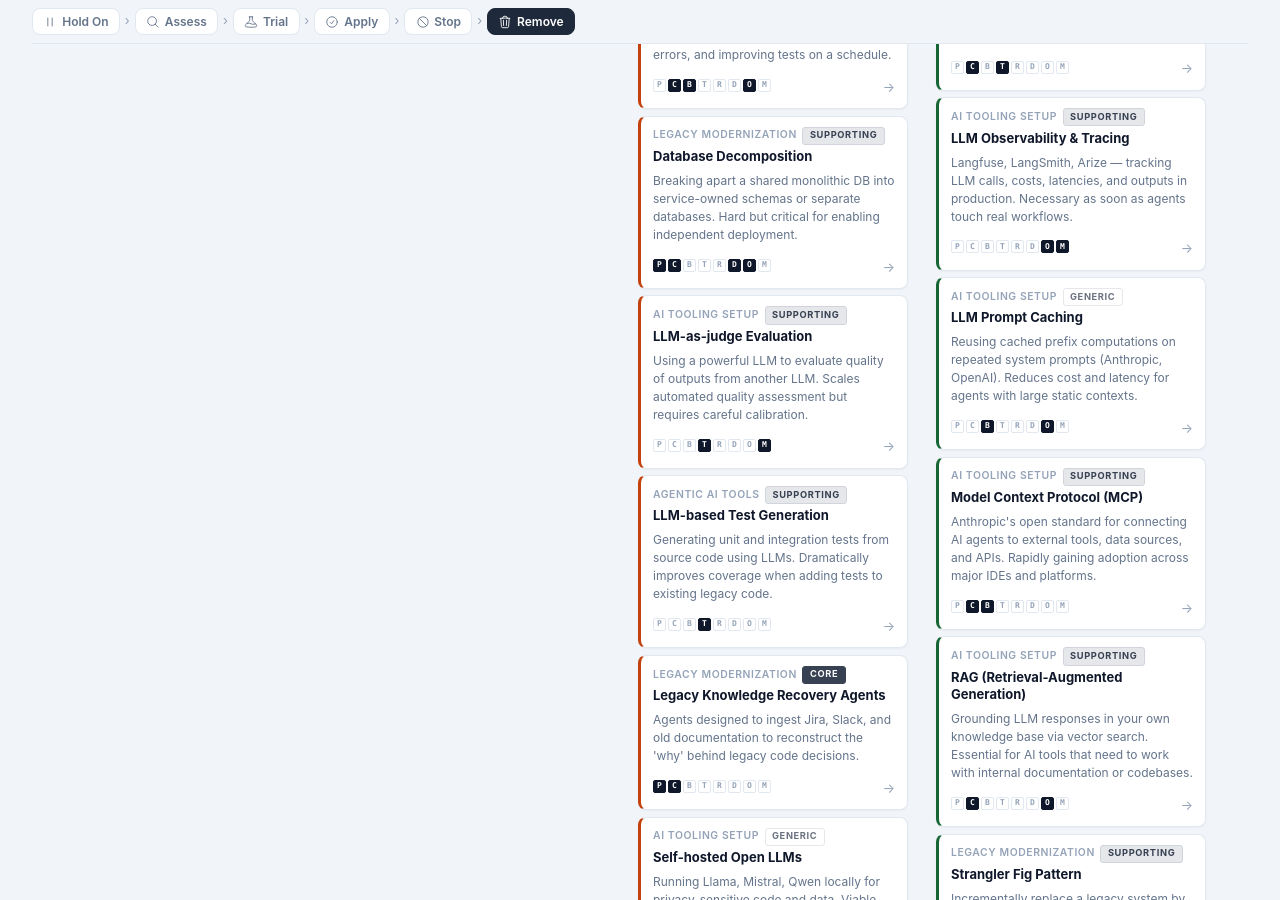
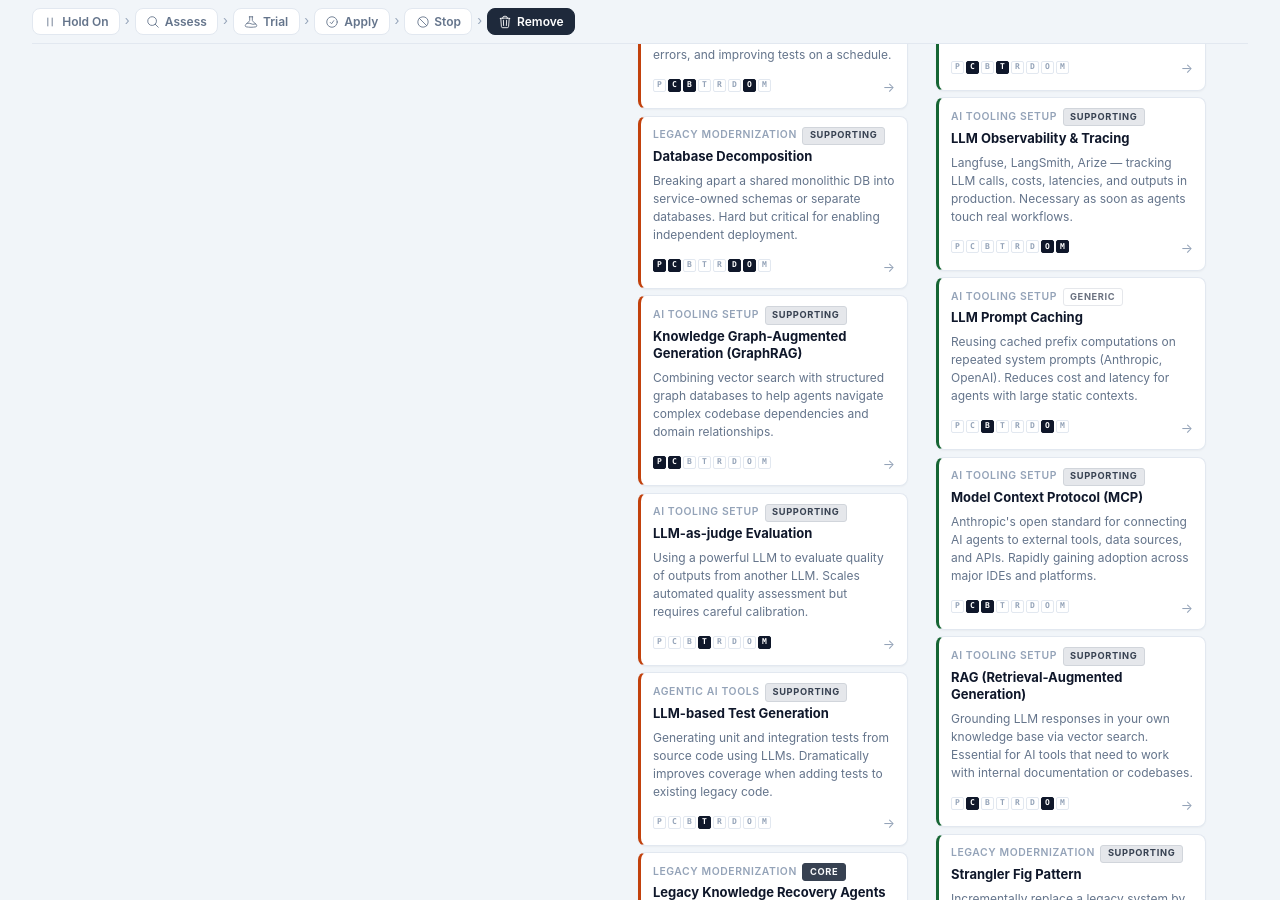
Before and after one commit to feststelltaste/asmr, a Jekyll site: the page built from index.html, in a window 1280 px wide and 900 px high, scrolled down 1873 px. Built offline with Jekyll 4.4.1, drawn with Linux system fonts in a browser that asks for light colours; some of the changed lines change nothing that is shown.

Commit message:
Add Knowledge Graph-Augmented Generation (GraphRAG) practice

```diff
--- /dev/null
+++ b/_practices/knowledge-graph-augmented-generation.md
@@ -0,0 +1,40 @@
+---
+title: "Knowledge Graph-Augmented Generation (GraphRAG)"
+stage: trial
+category: AI Tooling Setup
+description: "Combining vector search with structured graph databases to help agents navigate complex codebase dependencies and domain relationships."
+strategic_value: supporting
+devops_phases: [plan, code]
+---
+
+## Overview
+
+Traditional RAG (vector search) excels at finding "similar" text chunks but struggles with "structural" questions like *'Which services depend on this database column?'* or *'What is the full business process for processing an invoice?'*.
+
+Knowledge Graph-Augmented Generation (GraphRAG) maps the entities in your system (classes, tables, Jira tickets, developers) and their relationships into a traversable graph. This provides AI agents with a high-fidelity map of the system, enabling deeper reasoning and better impact analysis during modernization.
+
+## Why It Matters for Modernization
+
+- **Impact Analysis** — Agents can traverse the graph to see the ripple effects of a proposed refactoring across multiple services.
+- **Context Stitching** — Connects code to non-code context (e.g., *'This class implements the business rule defined in Ticket-402'*).
+- **Global Understanding** — Better than simple chunking for summarizing the behavior of large, multi-file modules.
+
+## How It Works
+
+1. **Extraction** — An LLM or static analyzer identifies entities and relationships from the codebase and documentation.
+2. **Graph Construction** — These are stored in a graph database (Neo4j, FalkorDB).
+3. **Retrieval** — When an agent asks a question, the system retrieves relevant graph nodes and their neighbours, providing a "neighborhood" of context.
+4. **Synthesis** — The LLM uses both the graph structure and the text content to generate an answer.
+
+## Tools
+
+- **Microsoft GraphRAG** — Open-source library for building graph-based RAG.
+- **Neo4j** — Industry-standard graph database with built-in vector support.
+- **FalkorDB** — High-performance graph database optimized for LLMs.
+- **LlamaIndex PropertyGraph** — Framework for easily building knowledge graphs from documents.
+
+## Resources
+
+- [Microsoft Research — GraphRAG: Unlocking LLM discovery on narrative private data](https://www.microsoft.com/en-us/research/blog/graphrag-unlocking-llm-discovery-on-narrative-private-data/)
+- [Neo4j — Knowledge Graphs for LLMs](https://neo4j.com/generative-ai/)
+- [LlamaIndex — Property Graph Index](https://docs.llamaindex.ai/en/stable/module_guides/indexing/lpg_index_guide/)
--- a/_practices/rag-retrieval-augmented-generation.md
+++ b/_practices/rag-retrieval-augmented-generation.md
@@ -36,6 +36,7 @@
 - Retrieval quality depends heavily on chunking and embedding strategy
 - Retrieved context may be outdated if indexing is not kept in sync
 - Context window limits how much retrieved content can be used at once
+- For structural questions (e.g., dependency analysis), consider [Knowledge Graph-Augmented Generation (GraphRAG)](/practices/knowledge-graph-augmented-generation/)
 
 ## Resources
 
```
